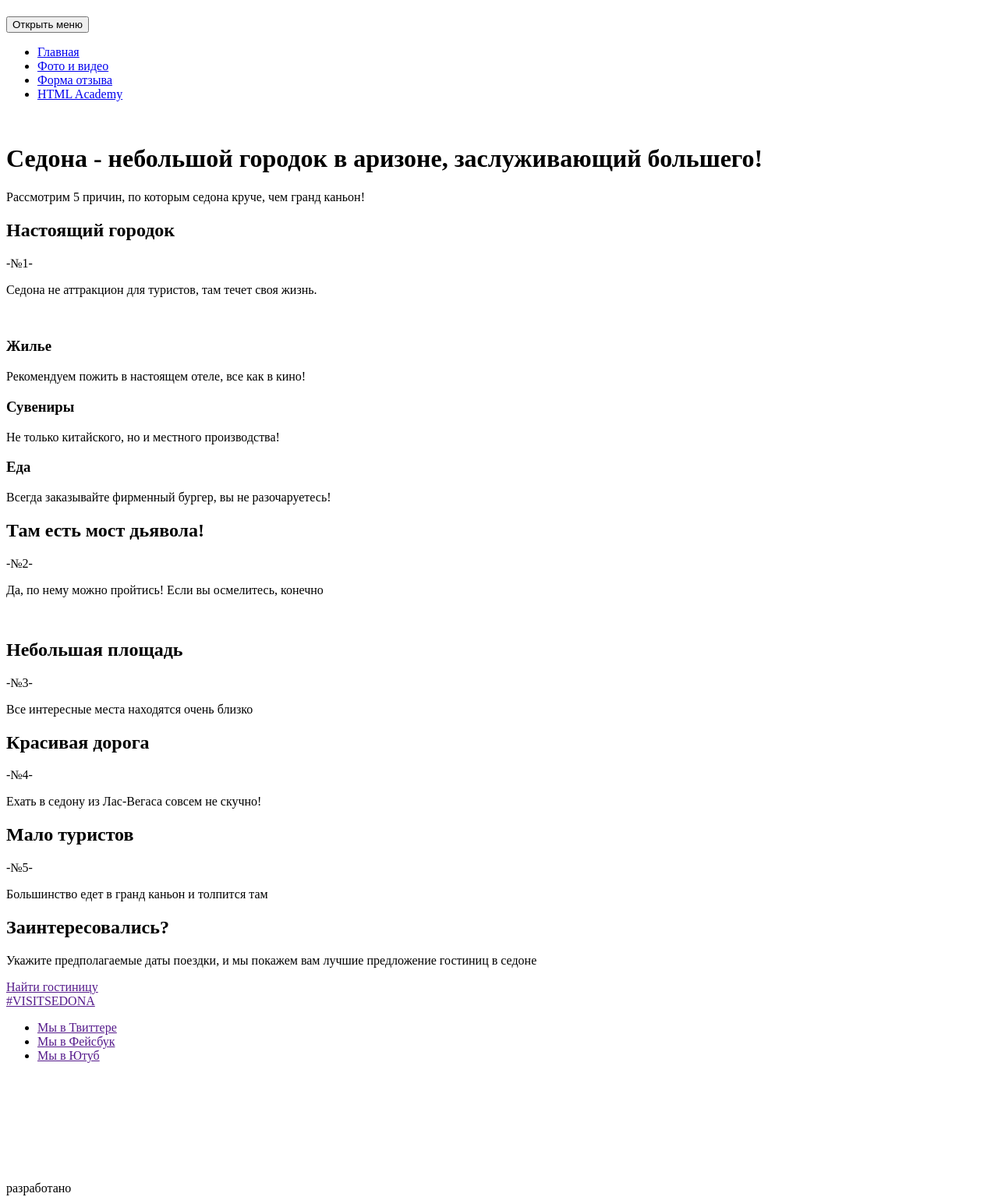
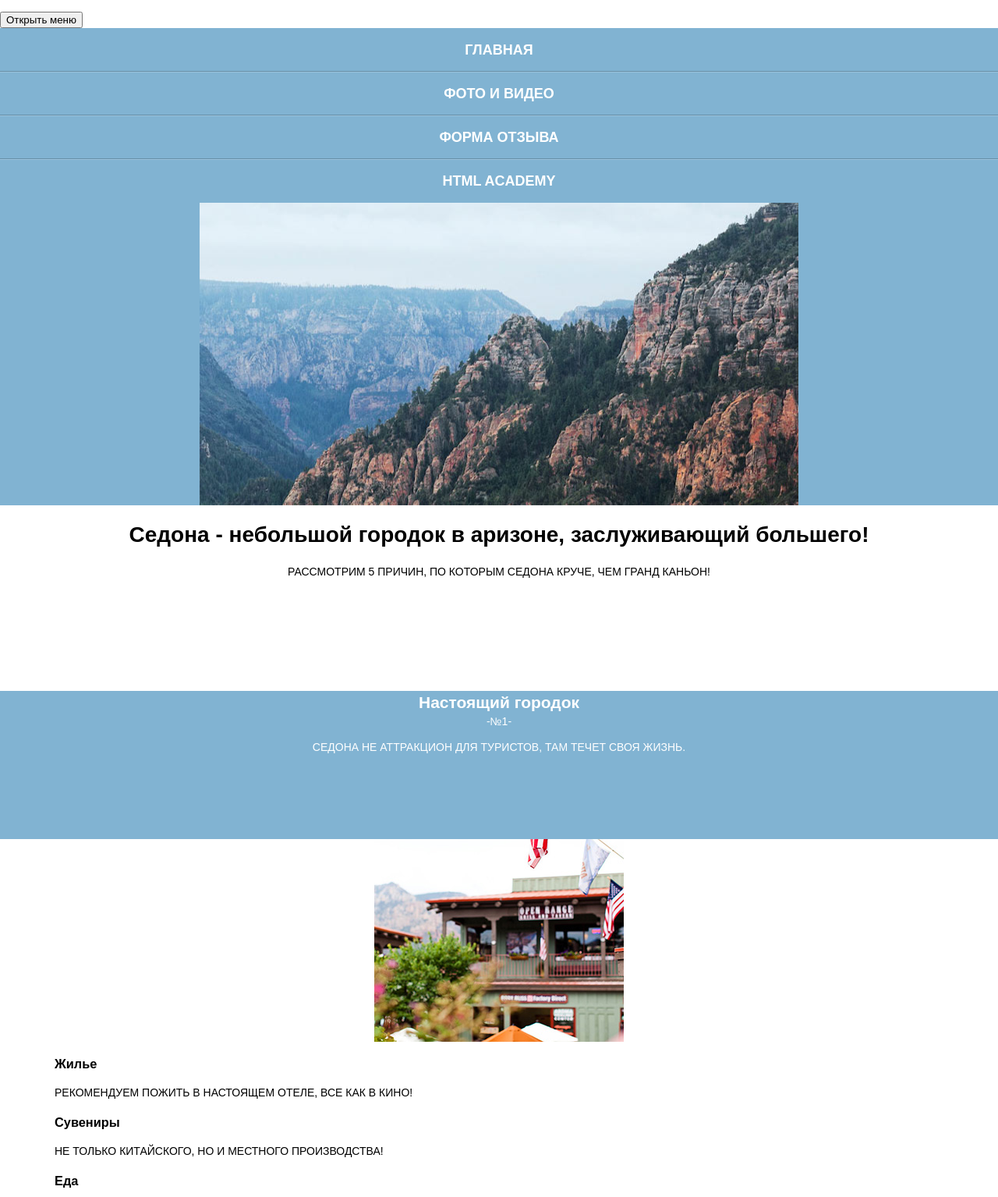
Before and after one commit to Valdemarian/495259-sedona, a website: page source/index.html in a window 1280 px wide. Shown: the part 5-1540 px from the top of the page at 78% size. Drawn offline with nearby package versions, Linux system fonts and the light colour scheme; files that its build step writes are made by us from their sources.

Commit message:
препроцессоры

```diff
--- a/gulpfile.js
+++ b/gulpfile.js
@@ -1,6 +1,7 @@
 "use strict";
 
 var gulp = require("gulp");
+var wait = require("gulp-wait");
 var sass = require("gulp-sass");
 var plumber = require("gulp-plumber");
 var postcss = require("gulp-postcss");
@@ -10,6 +11,7 @@ var server = require("browser-sync").create();
 gulp.task("style", function() {
   gulp.src("source/sass/style.scss")
     .pipe(plumber())
+    .pipe(wait(100))
     .pipe(sass())
     .pipe(postcss([
       autoprefixer()
--- a/package.json
+++ b/package.json
@@ -36,5 +36,8 @@
   ],
   "engines": {
     "node": "8.9"
+  },
+  "dependencies": {
+    "gulp-wait": "0.0.2"
   }
 }
--- a/source/index.html
+++ b/source/index.html
@@ -2,6 +2,7 @@
 <html lang="ru">
   <head>
     <meta charset="utf-8">
+    <link rel="stylesheet" href="css/style.css">
     <title>HTML Academy: Седона</title>
   </head>
   <body>
@@ -29,9 +30,6 @@
         </nav>
       </div>
       <div class="page-header__promo">
-        <img src="" alt="">
-        <img src="" alt="">
-        <img src="" alt="">
       </div>
       <div class="page-header__bottom">
         <h1 class="page-header__name">Седона - небольшой городок в аризоне, заслуживающий большего!</h1>
@@ -44,28 +42,31 @@
         <h2 class="promo__section-name">Настоящий городок</h2>
         <span class="promo__section-num">-№1-</span>
         <p class="promo__section-slogan">Седона не аттракцион для туристов, там течет своя жизнь.</p>
-        <img class="promo__section-img" src="" alt="">
+      </div>
+        <div class="promo__section-img">
+        </div>
         <div class="promo__inner-block">
+          <span class="promo__inner-block-icon"></span>
           <h3 class="promo__inner-block-name">Жилье</h3>
           <p class="promo__inner-block-descr">Рекомендуем пожить в настоящем отеле, все как в кино!</p>
         </div>
-        <div class="block">
-          <span class="block__icon"></span>
-          <h3 class="block__name">Сувениры</h3>
-          <p class="block__slogan">Не только китайского, но и местного производства!</p>
+        <div class="promo__inner-block">
+          <span class="promo__inner-block-icon"></span>
+          <h3 class="promo__inner-block-name">Сувениры</h3>
+          <p class="promo__inner-block-descr">Не только китайского, но и местного производства!</p>
         </div>
-        <div class="block">
-          <span class="block__icon"></span>
-          <h3 lass="block__name">Еда</h3>
-          <p class="block__slogan">Всегда заказывайте фирменный бургер, вы не разочаруетесь!</p>
+        <div class="promo__inner-block">
+          <span class="promo__inner-block-icon"></span>
+          <h3 class="promo__inner-block-name">Еда</h3>
+          <p class="promo__inner-block-descr">Всегда заказывайте фирменный бургер, вы не разочаруетесь!</p>
         </div>
-      </div>
       <div class="promo__section">
         <h2 class="promo__section-name">Там есть мост дьявола!</h2>
         <span class="promo__section-num">-№2-</span>
         <p class="promo__section-slogan">Да, по нему можно пройтись! Если вы осмелитесь, конечно</p>
-        <img class="promo__section-img" src="" alt="">
       </div>
+        <div class="promo__section-img-devil">
+        </div>
       <div class="promo__section  promo__section--grey">
         <h2 class="promo__section-name">Небольшая площадь</h2>
         <span class="promo__section-num">-№3-</span>
--- /dev/null
+++ b/source/sass/blocks/btn.scss
@@ -0,0 +1,10 @@
+.btn {
+  text-transform: uppercase;
+  text-decoration: none;
+  padding: 22px 47px;
+  background-color: $main-color;
+  font-weight: bold;
+  color: #fff;
+  display:inline-block;
+  margin: 40px;
+}
--- /dev/null
+++ b/source/sass/blocks/main-nav.scss
@@ -0,0 +1,41 @@
+.main-nav{
+
+  &__list {
+    list-style: none;
+    margin: 0;
+    padding: 0;
+    text-transform: uppercase;
+    font-weight: 700;
+    background: $main-color;
+  }
+
+  &__links {
+    display: block;
+    min-height: 56px;
+    line-height: 54px;
+    padding: 0 10px;
+    text-align: center;
+    text-decoration: none;
+    font-size: $font-size + 4;
+    color: #fff;
+    border-bottom: 1px solid $main-color--dark;
+    border-top: 1px solid $main-color--light;
+  }
+
+  &__item {
+
+    &:first-child{
+
+      .main-nav__links {
+        border-top-color: transparent;
+      }
+    }
+
+    &:last-child{
+
+      .main-nav__links {
+        border-bottom-color: transparent;
+      }
+    }
+  }
+}
--- /dev/null
+++ b/source/sass/blocks/page-footer.scss
@@ -0,0 +1,13 @@
+.page-footer {
+  text-align: center;
+
+  &__name{
+    display: inline-block;
+    font-weight: bold;
+    color: #000;
+  }
+
+  &__developer{
+    text-transform: uppercase;
+  }
+}
--- /dev/null
+++ b/source/sass/blocks/page-header.scss
@@ -0,0 +1,15 @@
+.page-header {
+
+  &__promo {
+    min-height: 388px;
+    min-width: 320px;
+    background: $main-color url(../img/bg-back-mobile@1x.jpg) no-repeat center;
+  }
+
+  &__bottom {
+    min-height: 220px;
+    min-width: 320px;
+    background: #fff;
+    text-align: center;
+  }
+}
--- /dev/null
+++ b/source/sass/blocks/promo.scss
@@ -0,0 +1,53 @@
+.promo {
+
+  &__section {
+    margin: 0;
+    min-height: 190px;
+    min-width: 320px;
+    background: $main-color;
+    text-align: center;
+    color: #fff;
+  }
+
+  &__section--grey {
+    min-height: 167px;
+    min-width: 320px;
+    color: #000;
+    background: #EFEFEF;
+    border-bottom: 1px solid #d7d7d7;
+  }
+
+  &__section-img {
+    min-height: 260px;
+    min-width: 320px;
+    background: url(../img/main-city-mobile@1x.jpg) no-repeat center;
+  }
+
+  &__inner-block {
+    text-align: left;
+  }
+
+  &__inner-block-name {
+    margin-left: 70px;
+  }
+
+  &__inner-block-descr {
+    margin-left: 70px;
+  }
+
+  &__section-img-devil {
+    min-height: 260px;
+    min-width: 320px;
+    background: url(../img/main-bridge-mobile@1x.jpg) no-repeat center;
+  }
+
+  &__hotel {
+    text-align: center;
+  }
+
+  &__map {
+    min-height: 350px;
+    min-width: 320px;
+    background: url(../img/bg-map-mobile@1x.jpg) no-repeat center;
+  }
+}
--- /dev/null
+++ b/source/sass/global.scss
@@ -0,0 +1,23 @@
+html{
+  box-sizing: border-box;
+}
+
+*,
+*:after,
+*:before {
+  box-sizing: inherit;
+}
+h2{
+  margin: 0;
+}
+p{
+  text-transform: uppercase;
+}
+
+body {
+  margin: 0;
+  font-size: $font-size;
+  font-family: sans-serif;
+  line-height: 1.4;
+
+}
--- /dev/null
+++ b/source/sass/style.scss
@@ -0,0 +1,9 @@
+@import "variables.scss";
+@import "global.scss";
+
+@import "blocks/page-header.scss";
+@import "blocks/logo.scss";
+@import "blocks/main-nav.scss";
+@import "blocks/promo.scss";
+@import "blocks/btn.scss";
+@import "blocks/page-footer.scss";
--- /dev/null
+++ b/source/sass/variables.scss
@@ -0,0 +1,10 @@
+$font-size: 14px;
+$font-size--h1: $font-size + 8;
+
+$main-color: #81b3d2;
+$main-color--dark: #678fa8;
+$main-color--light: #9ac2db;
+$text-color: #000;
+
+$screen-md: 768px;
+$screen-lg: 1280px;
```
Also changed, not shown: source/form.html (+1 -0 lines), source/photo.html (+1 -0 lines), source/sass/blocks/logo.scss (added), 1 other file.
